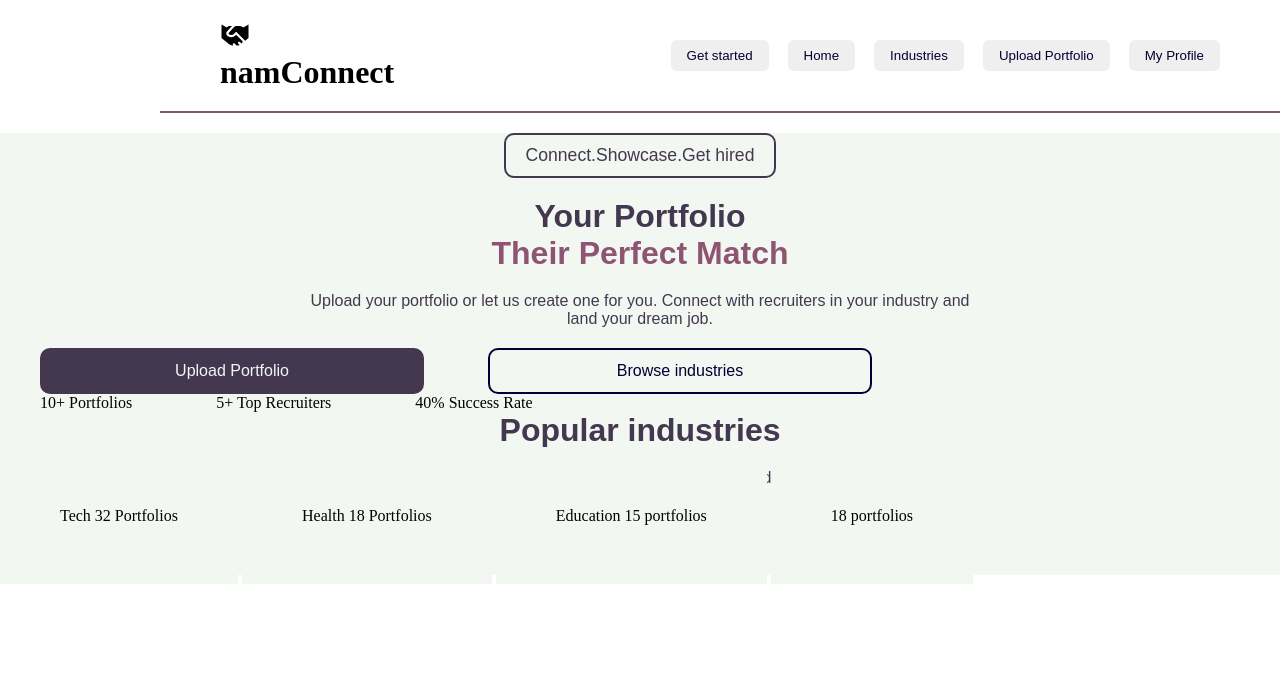
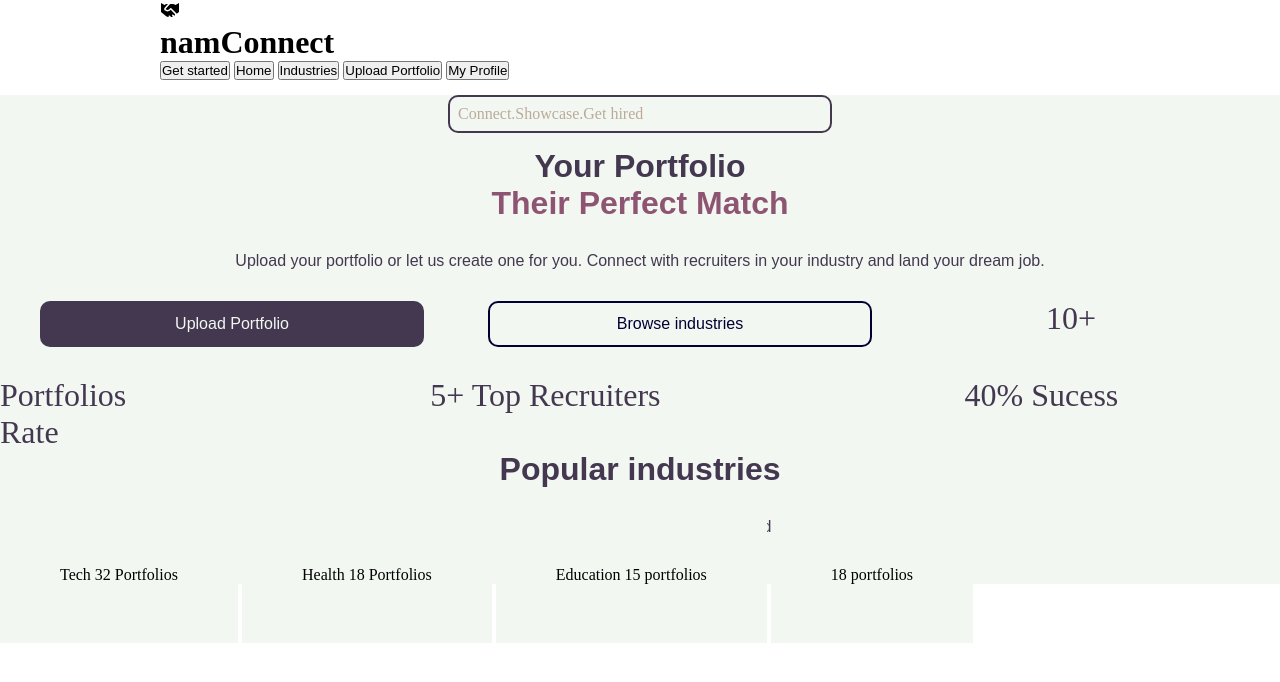
Before and after one commit to lisa-ce/namConnectPortfolioApp, a plain HTML site: page index.html in a window 1280 px wide. Drawn offline with Linux system fonts and the light colour scheme.

Commit message:
upafated

```diff
--- a/index.html
+++ b/index.html
@@ -6,61 +6,34 @@
   <title>namConnect home</title>
   <link rel="stylesheet" href="styles.css">
 
-
 </head>
 <body>
-
-
   <header class="header-name">
-    <div class="logo">
   <img src="handshake-solid-full.svg" alt="namConnect handshake icon">
     <h1 class="namconnect">namConnect</h1>
-    </div>
-
-
-    <nav class="nav-links">
     <button>Get started</button>
     <button>Home</button>
     <button>Industries</button>
     <button>Upload Portfolio</button>
     <button>My Profile</button>
-    </nav>
   </header>
-
-
 
   <main class="main-page">
     <p class="main-para">Connect.Showcase.Get hired</p>
     <h1 class="sec">Your Portfolio</h1>
     <h1 class="third">Their Perfect Match</h1>
-
-
     <p class="second">Upload your portfolio or let us create one for you. Connect with recruiters in your industry and land your dream job.</p>
-
-    <div class="btn-group">
 <button class="for-upload-port">Upload Portfolio</button>
 <button class="for-browse-ind">Browse industries</button>
-</div>
-
-
-<div class="stats-container">
-<p class="stats"><span class="number"></span>10+ </span> Portfolios</p>
-<p class="stats"><span class="number">5+</span> Top Recruiters</p>
-<p class="stats"><span class="number">40% </span>Success Rate</p>
-</div>
-
-
-
+<p class="stats active">10+ <span class="activeports"></span> Portfolios</span></p>
+<p class="stats top-recruiters">5+ Top Recruiters</p>
+<p class="stats rate">40% Sucess Rate</p>
 <h1 class="industries">Popular industries</h1>
 <p class="second">Explore portfolios across different fields</p>
-
-
-<div class="industries-grid">
 <div class="tech">Tech 32 Portfolios</div>
 <div class="health">Health 18 Portfolios</div>
 <div class="education">Education 15 portfolios</div>
 <div class="business">18 portfolios</div>
-</div>
   </main>
 
 </body>
--- a/styles.css
+++ b/styles.css
@@ -4,72 +4,49 @@
  box-sizing:border-box;
 }
 
+main{
+background-color: #F2F7F2;
+}
 
 .header-name{
  margin-left: 10rem;
   background-color:#fff;
-  display: flex;
-  justify-content: space-between;
-  align-items: center;
-  padding: 20px 60px;
-  border-bottom:2px solid #8e5572 ;
 }
-.logo img{
-width: 30px;
+img{
+  width: 20px;
+  margin-left:o;
 }
-.nav-links button{
-  margin-left: 15px;
-  padding: 8px 16px;
-  border: none;
-  color: #003;
-  border-radius: 6px;
-  cursor:pointer;
+button{
+  display: inline-block;
 }
-.nav-links button:hover {
-  opacity: 0.8;
-  color: #bcaa99;
-}
-main {
-  background-color: #F2F7F2;
-  padding-bottom: 50px;
-}
-
 .main-para{
   border: 2px solid #443850;
   border-radius:10px;
   height:10%;
-  width:fit-content;
-  margin: 20px auto;
-  color:#443850;
-  padding:10px 20px;
-  font-size: 1.1rem;
-font-family: Arial, Helvetica, sans-serif;
+  width:30%;
+  margin: 15px auto;
+  color:#bcaa99;
+  padding:8px
 }
 .sec{
   color:#443850;
-  font-weight:900;
+  font-weight:900px;
   font-family:sans-serif;
  font-style: normal;
  text-align: center;
- margin-top: 20px;
 }
 
 .third{
   color:#8e5572;
-  font-weight:900;
+  font-weight:900px;
   font-family:sans-serif;
- margin-bottom: 15px;
+ font-style: normal;
  text-align: center;
 }
 .second{
   font-family: Arial, Helvetica, sans-serif;
   color:#443850;
 margin: 30px;
-text-align: center;
-padding: 0 20px;
-font-size: 1rem;
-margin: 20px auto;
-max-width: 700px;
 }
 .for-upload-port{
   border: 2px solid #443850;
```
